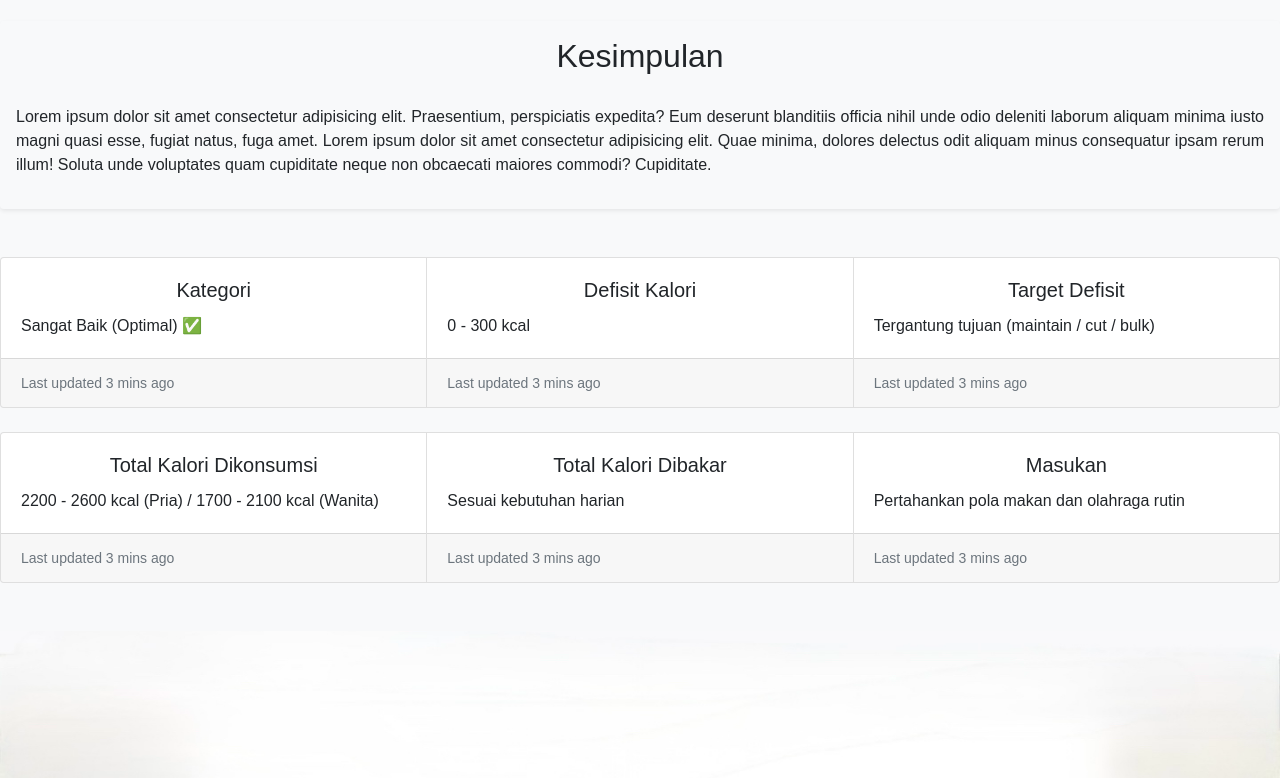
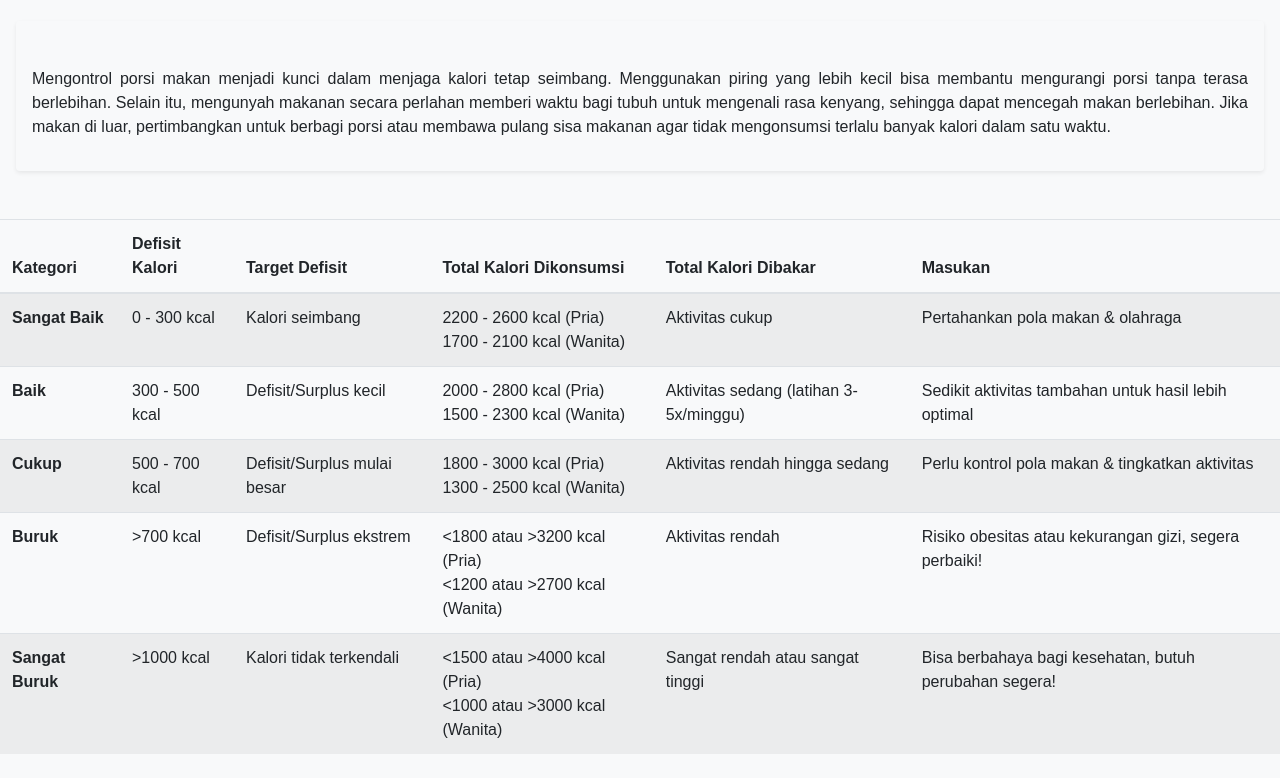
Before and after one commit to fadhalshulhan/Kaloripedia, a plain HTML site: page index.html in a window 1280 px wide. Shown: the part 1082-1860 px from the top of the page. Drawn offline with nearby package versions, Linux system fonts and the light colour scheme.

Commit message:
update saran dan kesimpulan

```diff
--- a/index.html
+++ b/index.html
@@ -184,82 +184,76 @@
     </div>
 
     <!--KESIMPULAN-->
-    <div class="shadow-sm p-3 mb-5 bg-body-tertiary rounded mt-4">
-      <h2 style="text-align: center; font-family: Arial, Helvetica, sans-serif">
-        Kesimpulan
-      </h2>
+    <div class="shadow-sm p-3 mb-5 mx-3 bg-body-tertiary rounded mt-4">
       <p style="text-align: justify; margin-top: 30px">
-        Lorem ipsum dolor sit amet consectetur adipisicing elit. Praesentium,
-        perspiciatis expedita? Eum deserunt blanditiis officia nihil unde odio
-        deleniti laborum aliquam minima iusto magni quasi esse, fugiat natus,
-        fuga amet. Lorem ipsum dolor sit amet consectetur adipisicing elit. Quae
-        minima, dolores delectus odit aliquam minus consequatur ipsam rerum
-        illum! Soluta unde voluptates quam cupiditate neque non obcaecati
-        maiores commodi? Cupiditate.
+        Mengontrol porsi makan menjadi kunci dalam menjaga kalori tetap seimbang.
+        Menggunakan piring yang lebih kecil bisa membantu mengurangi porsi tanpa terasa berlebihan.
+        Selain itu, mengunyah makanan secara perlahan memberi waktu bagi tubuh untuk mengenali rasa kenyang,
+        sehingga dapat mencegah makan berlebihan. Jika makan di luar, pertimbangkan untuk berbagi porsi atau
+        membawa pulang sisa makanan agar tidak mengonsumsi terlalu banyak kalori dalam satu waktu.
       </p>
+    </div>
     </div>
     <!--END KESIMPULAN-->
     <!-- SARAN-->
-    <div class="card-group">
-      <div class="card">
-        <div class="card-body">
-          <h5 class="card-title text-center">Kategori</h5>
-          <p class="card-text">Sangat Baik (Optimal) ✅</p>
-        </div>
-        <div class="card-footer">
-          <small class="text-muted">Last updated 3 mins ago</small>
-        </div>
-      </div>
-      <div class="card">
-        <div class="card-body">
-          <h5 class="card-title text-center">Defisit Kalori</h5>
-          <p class="card-text">0 - 300 kcal</p>
-        </div>
-        <div class="card-footer">
-          <small class="text-muted">Last updated 3 mins ago</small>
-        </div>
-      </div>
-      <div class="card">
-        <div class="card-body">
-          <h5 class="card-title text-center">Target Defisit</h5>
-          <p class="card-text">Tergantung tujuan (maintain / cut / bulk)</p>
-        </div>
-        <div class="card-footer">
-          <small class="text-muted">Last updated 3 mins ago</small>
-        </div>
-      </div>
-    </div>
-    <div class="card-group mt-4">
-      <div class="card">
-        <div class="card-body">
-          <h5 class="card-title text-center">Total Kalori Dikonsumsi</h5>
-          <p class="card-text">
-            2200 - 2600 kcal (Pria) / 1700 - 2100 kcal (Wanita)
-          </p>
-        </div>
-        <div class="card-footer">
-          <small class="text-muted">Last updated 3 mins ago</small>
-        </div>
-      </div>
-      <div class="card">
-        <div class="card-body">
-          <h5 class="card-title text-center">Total Kalori Dibakar</h5>
-          <p class="card-text">Sesuai kebutuhan harian</p>
-        </div>
-        <div class="card-footer">
-          <small class="text-muted">Last updated 3 mins ago</small>
-        </div>
-      </div>
-      <div class="card">
-        <div class="card-body">
-          <h5 class="card-title text-center">Masukan</h5>
-          <p class="card-text">Pertahankan pola makan dan olahraga rutin</p>
-        </div>
-        <div class="card-footer">
-          <small class="text-muted">Last updated 3 mins ago</small>
-        </div>
-      </div>
-    </div>
+    <table class="table table-striped table-hover">
+      <thead>
+        <tr>
+          <th scope="col">Kategori</th>
+          <th scope="col">Defisit Kalori</th>
+          <th scope="col">Target Defisit	</th>
+          <th scope="col">Total Kalori Dikonsumsi</th>
+          <th scope="col">Total Kalori Dibakar</th>
+          <th scope="col">Masukan</th>
+        </tr>
+      </thead>
+      <tbody>
+        <tr>
+          <th scope="row">Sangat Baik</th>
+          <td>0 - 300 kcal</td>
+          <td>Kalori seimbang</td>
+          <td>2200 - 2600 kcal (Pria) <br> 1700 - 2100 kcal (Wanita)</td>
+          <td>Aktivitas cukup </td>
+          <td>Pertahankan pola makan & olahraga</td>
+
+        </tr>
+        <tr>
+          <th scope="row">Baik </th>
+          <td>300 - 500 kcal	</td>
+          <td>Defisit/Surplus kecil</td>
+          <td>2000 - 2800 kcal (Pria) <br> 1500 - 2300 kcal (Wanita)</td>
+          <td>Aktivitas sedang (latihan 3-5x/minggu)</td>
+          <td>Sedikit aktivitas tambahan untuk hasil lebih optimal</td>
+        </tr>
+        <tr>
+          <th scope="row">Cukup </th>
+          <td>	500 - 700 kcal</td>
+          <td>Defisit/Surplus mulai besar</td>
+          <td>1800 - 3000 kcal (Pria) <br> 1300 - 2500 kcal (Wanita)</td>
+          <td>Aktivitas rendah hingga sedang</td>
+          <td>Perlu kontrol pola makan & tingkatkan aktivitas</td>
+
+        </tr>
+        <tr>
+          <th scope="row">Buruk</th>
+          <td>	>700 kcal</td>
+          <td>Defisit/Surplus ekstrem</td>
+          <td> &lt;1800 atau >3200 kcal (Pria) <br> &lt;1200 atau >2700 kcal (Wanita)</td>
+          <td>Aktivitas rendah</td>
+          <td>Risiko obesitas atau kekurangan gizi, segera perbaiki!</td>
+
+        </tr>
+        <tr>
+          <th scope="row">Sangat Buruk</th>
+          <td>>1000 kcal</td>
+          <td>Kalori tidak terkendali</td>
+          <td>&lt;1500 atau >4000 kcal (Pria) <br> &lt;1000 atau >3000 kcal (Wanita)</td>
+          <td>Sangat rendah atau sangat tinggi</td>
+          <td>Bisa berbahaya bagi kesehatan, butuh perubahan segera!</td>
+
+        </tr>
+      </tbody>
+    </table>
     <!--END SARAN-->
     <!-- END BODY -->
 
```
